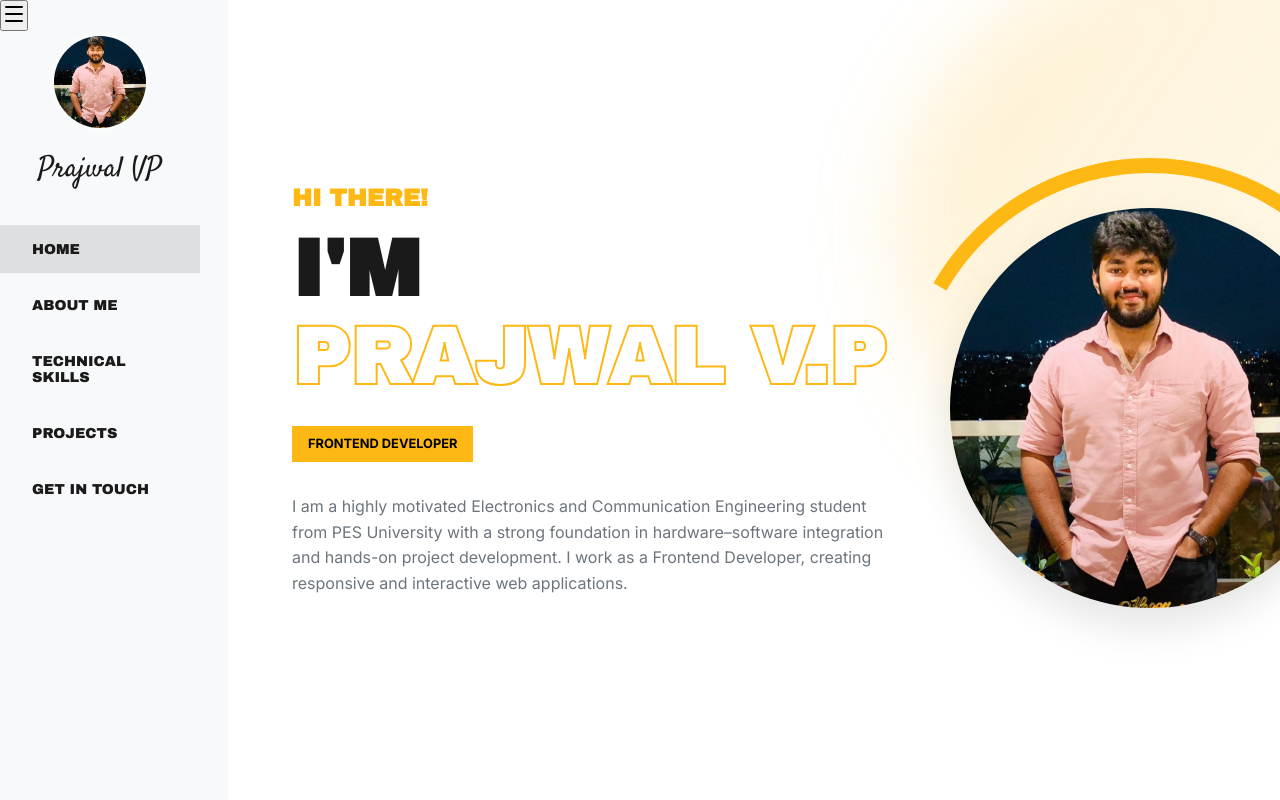
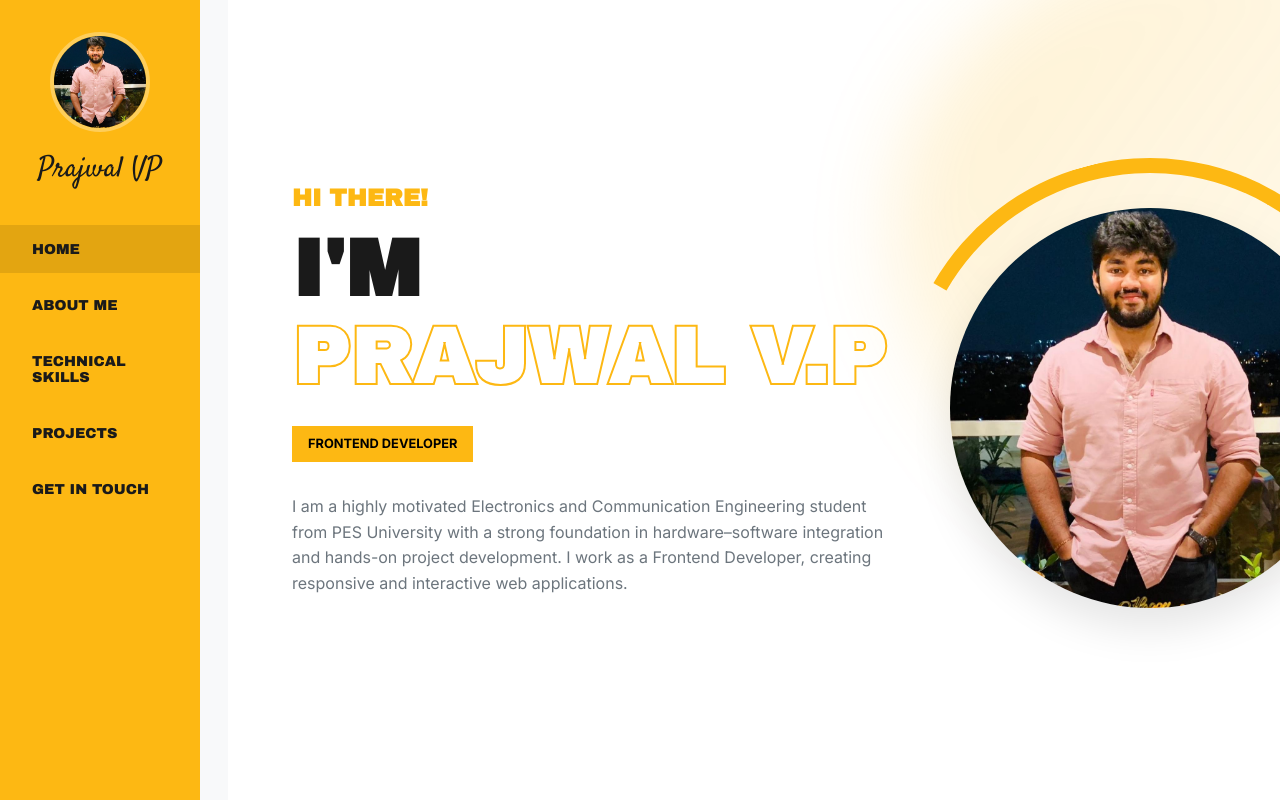
Before and after one commit to Prajwalvp23/Portfolio, a React (Vite) app: page / in a window 1280 px wide. Shown: the top 800 px of the page. Built offline with nearby package versions, Linux system fonts and the light colour scheme.

Commit message:
Make sidebar background yellow

```diff
--- a/src/App.css
+++ b/src/App.css
@@ -4,7 +4,7 @@
   top: 0;
   width: var(--sidebar-width);
   height: 100vh;
-  background-color: transparent;
+  background-color: var(--primary);
   display: flex;
   flex-direction: column;
   padding: 2rem 0;
```
